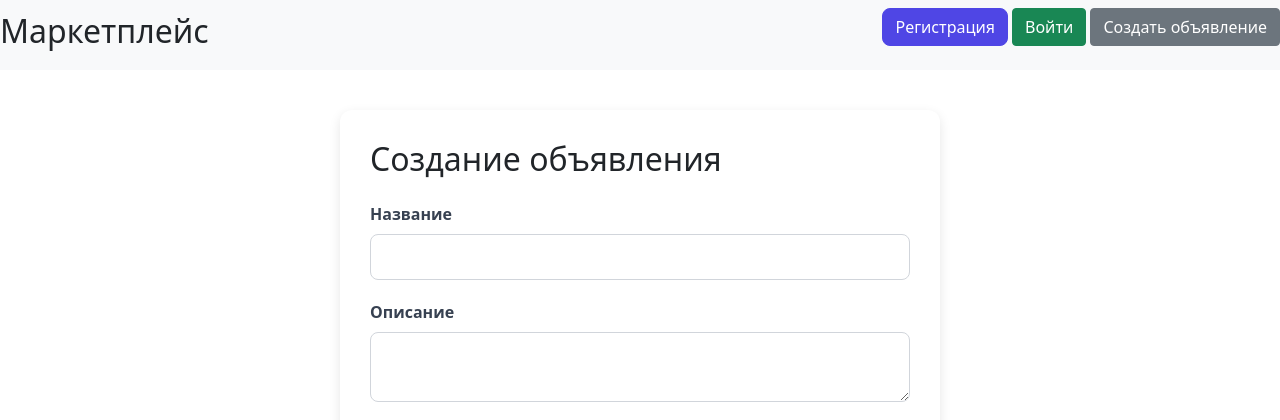
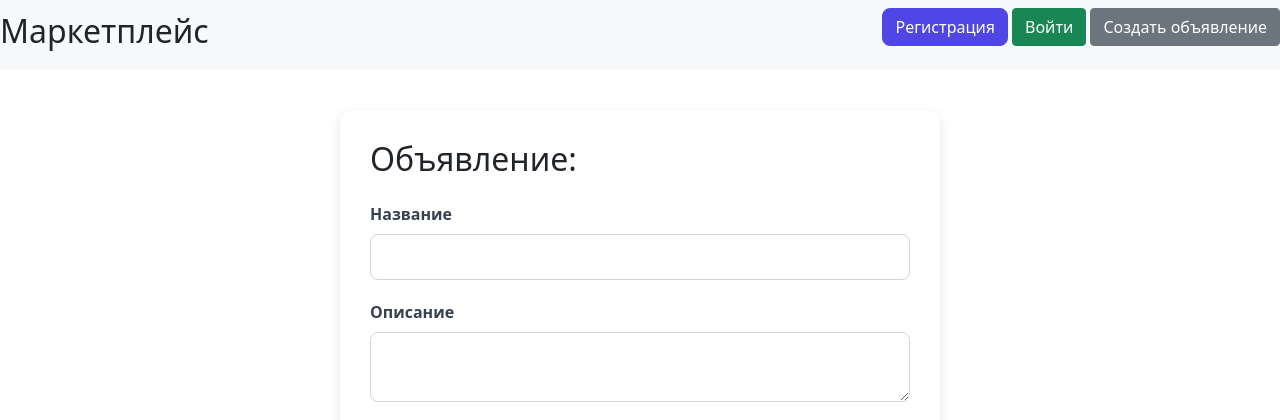
Before and after one commit to SutsuraGod/WEB-MarketPlace, a Flask app: template templates/create_ad.html in a window 1280 px wide. Shown: the top 420 px of the page. Run offline with Flask 3, Linux system fonts and the light colour scheme; the template is opened without the code that fills it: values that come from a table or form of the project are taken from there, others are empty; some libraries are stand-ins or nearby versions.

Commit message:
change string from "Создание объявления" to "Объявление:"

```diff
--- a/templates/create_ad.html
+++ b/templates/create_ad.html
@@ -46,7 +46,7 @@
 </style>
 
 <div class="form-card">
-    <h2 class="mb-4">Создание объявления</h2>
+    <h2 class="mb-4">Объявление:</h2>
     <form action="" method="post" enctype="multipart/form-data">
         {{ form.hidden_tag() }}
 
```
